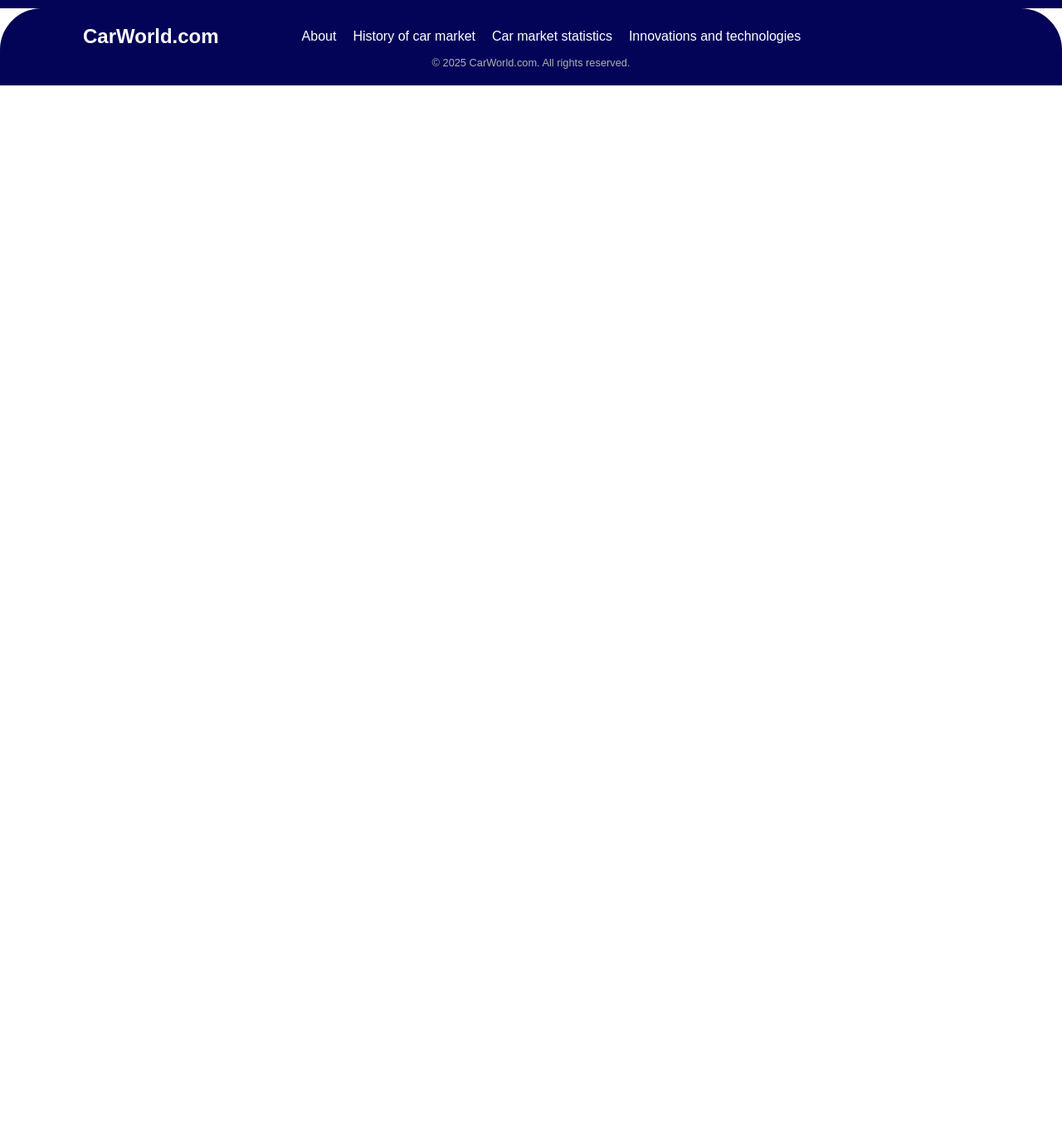
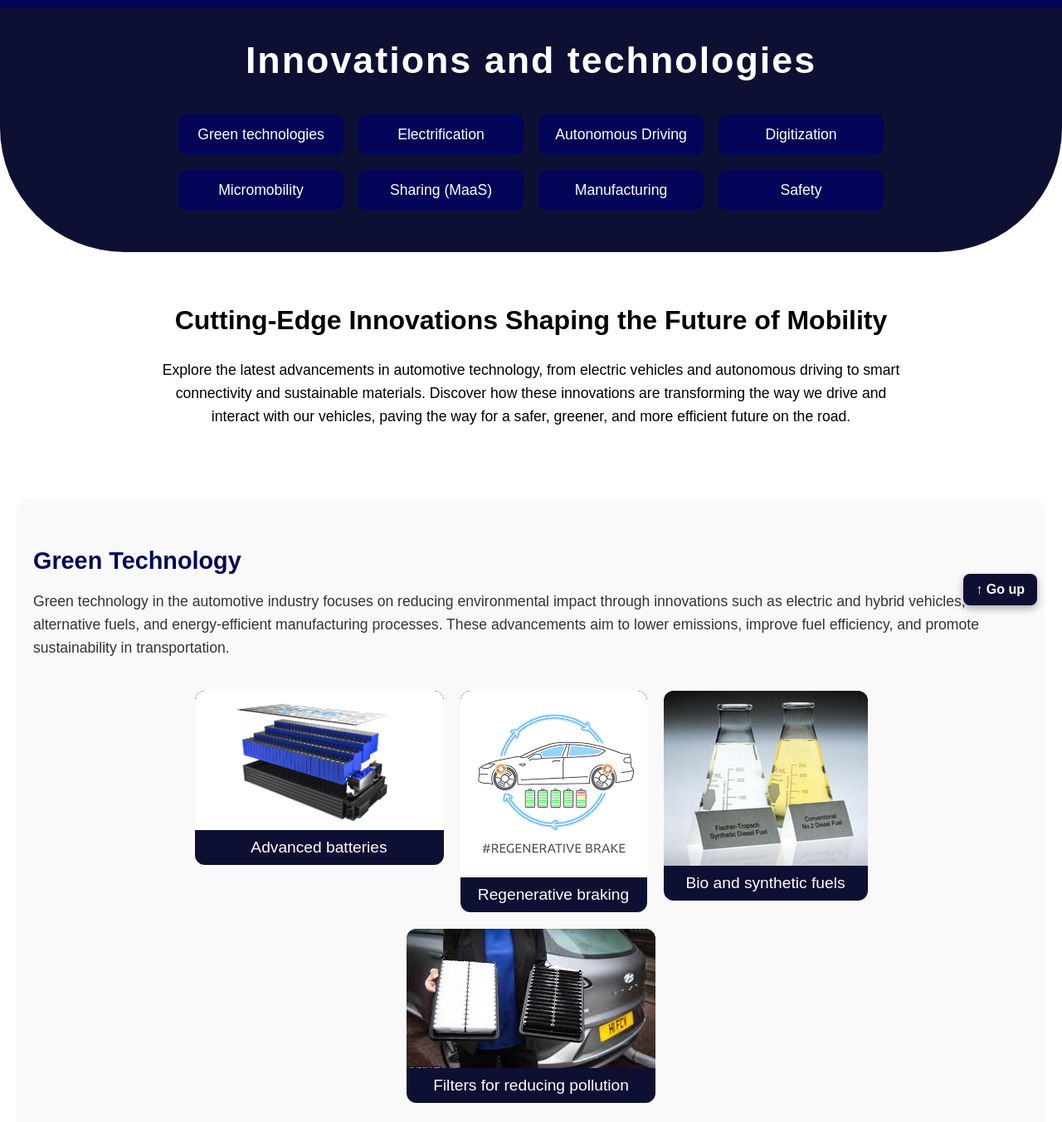
Before and after one commit to saoelier/CarSalesWB, a website: page inn.html in a window 1280 px wide. Shown: the part 40-1393 px from the top of the page at 83% size. Before the commit the page ends 800 px from the top, so only its background shows below. Drawn offline with Linux system fonts and the light colour scheme.

Commit message:
29.10.25 1:36 Inn title and 1 info

```diff
--- a/index.css
+++ b/index.css
@@ -359,6 +359,27 @@ body:has(.frgrid:is(:hover, :focus-within, :active)) .grid-item,
     text-align: left; /* на маленьких екранах підпис зліва */
   }
 }
+
+/* Кнопка повороту вгору сторінки */
+#backToTop {
+  position: fixed;      /* плаваючий внизу */
+  bottom: 30px;
+  right: 30px;
+  z-index: 100;
+  background-color: #0E1033;
+  color: white;
+  padding: 10px 15px;
+  border-radius: 8px;
+  text-decoration: none;
+  font-weight: bold;
+  box-shadow: 0 4px 10px rgba(0,0,0,0.3);
+  transition: all 0.3s ease;
+}
+
+#backToTop:hover {
+  background-color: #003e91;
+  transform: translateY(-3px);
+}
 .footer {
     width: 100%;
     background-color: #030458;
--- /dev/null
+++ b/inn.css
@@ -0,0 +1,160 @@
+=.background {
+  width: 100%;
+  padding: 90px 20px 100px 20px; /* трохи більше простору */
+  margin: 0;
+  position: relative;
+  border-radius: 0 0 200px 200px;
+  background-color: #0E1033;
+  z-index: 1;
+  display: flex;
+  flex-direction: column;
+  align-items: center;
+}
+
+/* Заголовок — трохи більший */
+.background-title {
+  color: white;
+  font-family: 'Roboto Nova', sans-serif;
+  font-size: 2.8rem; /* було 2.5rem */
+  text-align: center;
+  letter-spacing: 2px;
+  margin-bottom: 40px;
+  z-index: 2;
+}
+
+/* Контейнер кнопок */
+.buttons-container {
+  display: flex;
+  flex-wrap: wrap;
+  justify-content: center;
+  gap: 18px; /* трохи більша відстань */
+  max-width: 850px;
+  z-index: 2;
+}
+
+/* Кнопки — трохи крупніше */
+.link-btn {
+  flex: 1 1 calc(25% - 18px);
+  min-width: 160px;
+  text-decoration: none;
+  color: white;
+  background-color: #030458;
+  border-radius: 10px;
+  font-family: 'Roboto Nova', sans-serif;
+  font-size: 1.1rem; /* було 1rem */
+  text-align: center;
+  padding: 14px 0; /* було 12px */
+  transition: background-color 0.3s;
+  cursor: pointer;
+}
+
+.link-btn:hover {
+  background-color: #151784;
+}
+
+.info-section {
+  background-color: #ffffff;      /* фон для контенту після бекграунду */
+  color: black;                 /* темний текст для контрасту */
+  margin-top: 0;               /* щоб було відступлення від синього фону */
+  padding: 30px 20px 30px 20px;   /* внутрішні відступи */
+  border-radius: 20px;
+  max-width: 900px;
+  margin-left: auto;
+  margin-right: auto;
+  text-align: center;
+  font-family: 'Roboto Nova', sans-serif;
+  font-size: 1.1rem;
+  line-height: 1.6;
+}
+
+.info-title {
+  font-size: 2rem;
+  margin-bottom: 20px;
+  font-weight: bold;
+}
+.info-section p {
+    margin-bottom: 15px;
+}
+
+.topic-section {
+  background-color: #f9f9f9;
+  padding: 30px 20px;
+  border-radius: 15px;
+  max-width: 1200px;
+  margin: 40px auto 0 auto;
+}
+.topic-title {
+  font-size: 1.8rem;
+  margin-bottom: 15px;
+  font-weight: bold;
+  color: #030458;
+}
+.topic-text {
+  font-size: 1.1rem;
+  line-height: 1.6;
+  color: #333333;
+}
+
+/* Адаптив */
+@media (max-width: 700px) {
+  .link-btn {
+    flex: 1 1 calc(50% - 18px);
+  }
+}
+
+@media (max-width: 400px) {
+  .link-btn {
+    flex: 1 1 100%;
+  }
+}
+
+.tgrid {
+    display: flex;
+    flex-wrap: wrap;           /* дозволяє переносити на наступний рядок при вузьких екранах */
+    justify-content: center;   /* центрує рядок горизонтально */
+    gap: 20px;                 /* відстань між елементами */
+    width: 90%;
+    margin: 0 auto;
+   padding: 20px 0;
+}
+
+.tgrid-item {
+    background-color: #0E1033;
+    border-radius: 12px;
+    text-align: center;
+    overflow: hidden;
+    transition: all 0.3s ease;
+    display: flex;
+    flex-direction: column;
+    align-items: center;
+    cursor: pointer;
+    flex: 1 1 250px;           /* мінімальна ширина 250px, елементи діляться по рядку */
+    max-width: 300px;           /* можна підкоригувати */
+}
+
+.tgrid-item img {
+    width: 100%;
+    height: auto;
+    max-height: 30vh;
+    object-fit: cover;
+    border-radius: 12px 12px 0 0;
+}
+
+.tgrid-item p {
+    color: white;
+    font-family: 'Roboto Nova', sans-serif;
+    font-size: 1.2rem;
+    margin: 10px 6px;
+}
+
+.tgrid-item:hover {
+    transform: translateY(-5px);
+    background-color: #030458;
+    box-shadow: 0 10px 50px rgba(0, 0, 0, 0.5);
+    font-weight: bold;
+}
+
+.tgrid a {
+    text-decoration: none;
+    color: inherit;
+}
--- a/inn.html
+++ b/inn.html
@@ -4,9 +4,10 @@
     <meta charset="UTF-8">
     <meta name="viewport" content="width=device-width, initial-scale=1.0">
     <link rel="stylesheet" href="index.css">
+    <link rel="stylesheet" href="inn.css">
     <title>Document</title>
 </head>
-<body>
+<body id="top">
     <div class="header">
             <div class="menu" align="right">
                 <a href="index.html" class="menu-item">Home</a>
@@ -15,6 +16,52 @@
             </div>
         </div>
 
+        <div class="background">
+    <h2 class="background-title">Innovations and technologies</h2>
+
+    <div class="buttons-container">
+      <a href="#t1" class="link-btn">Green technologies</a>
+      <a href="#" class="link-btn">Electrification</a>
+      <a href="#" class="link-btn">Autonomous Driving</a>
+      <a href="#" class="link-btn">Digitization</a>
+      <a href="#" class="link-btn">Micromobility</a>
+      <a href="#" class="link-btn">Sharing (MaaS)</a>
+      <a href="#" class="link-btn">Manufacturing</a>
+      <a href="#" class="link-btn">Safety</a>
+    </div>
+  </div>
+<div class="info-section">
+    <h2 class="info-title">Cutting-Edge Innovations Shaping the Future of Mobility</h2>
+    <p class="info-text">
+      Explore the latest advancements in automotive technology, from electric vehicles and autonomous driving to smart connectivity and sustainable materials. Discover how these innovations are transforming the way we drive and interact with our vehicles, paving the way for a safer, greener, and more efficient future on the road.
+    </p>
+  </div>
+  <div class="topic-section">
+    <h3  id="t1" class="topic-title">Green Technology</h3>
+    <p class="topic-text">
+      Green technology in the automotive industry focuses on reducing environmental impact through innovations such as electric and hybrid vehicles, alternative fuels, and energy-efficient manufacturing processes. These advancements aim to lower emissions, improve fuel efficiency, and promote sustainability in transportation.
+    </p>
+    <div class="tgrid">
+    <a href="#"><div class="tgrid-item">
+        <img src="img/inn/6696685b6d9b9aa28a38d309_Battery_Set_02_A_WHITE.jpg" alt="car image">
+        <p>Advanced batteries</p>
+    </div> </a>
+    <a href="#"><div class="tgrid-item">
+        <img src="img/inn/images.png" alt="car image">
+        <p>Regenerative braking</p>
+    </div></a>
+    <a href="#"> <div class="tgrid-item">
+        <img src="img/inn/NREL_FT_diesel_vs_conventional_diesel_photo.jpg" alt="car image">
+        <p>Bio and synthetic fuels</p>
+    </div></a>
+    <a href="#"> <div class="tgrid-item">
+        <img src="img/inn/images.jpg" alt="car image">
+        <p>Filters for reducing pollution</p>
+    </div></a>
+</div>
+</div>
+
+<a href="#top" id="backToTop">↑ Go up</a>
  <footer class="footer">
   <div class="footer-container">
     <div class="footer-logo">
```
Also changed, not shown: img/inn/6696685b6d9b9aa28a38d309_Battery_Set_02_A_WHITE.jpg (added), img/inn/NREL_FT_diesel_vs_conventional_diesel_photo.jpg (added), img/inn/images.jpg (added), img/inn/images.png (added).
